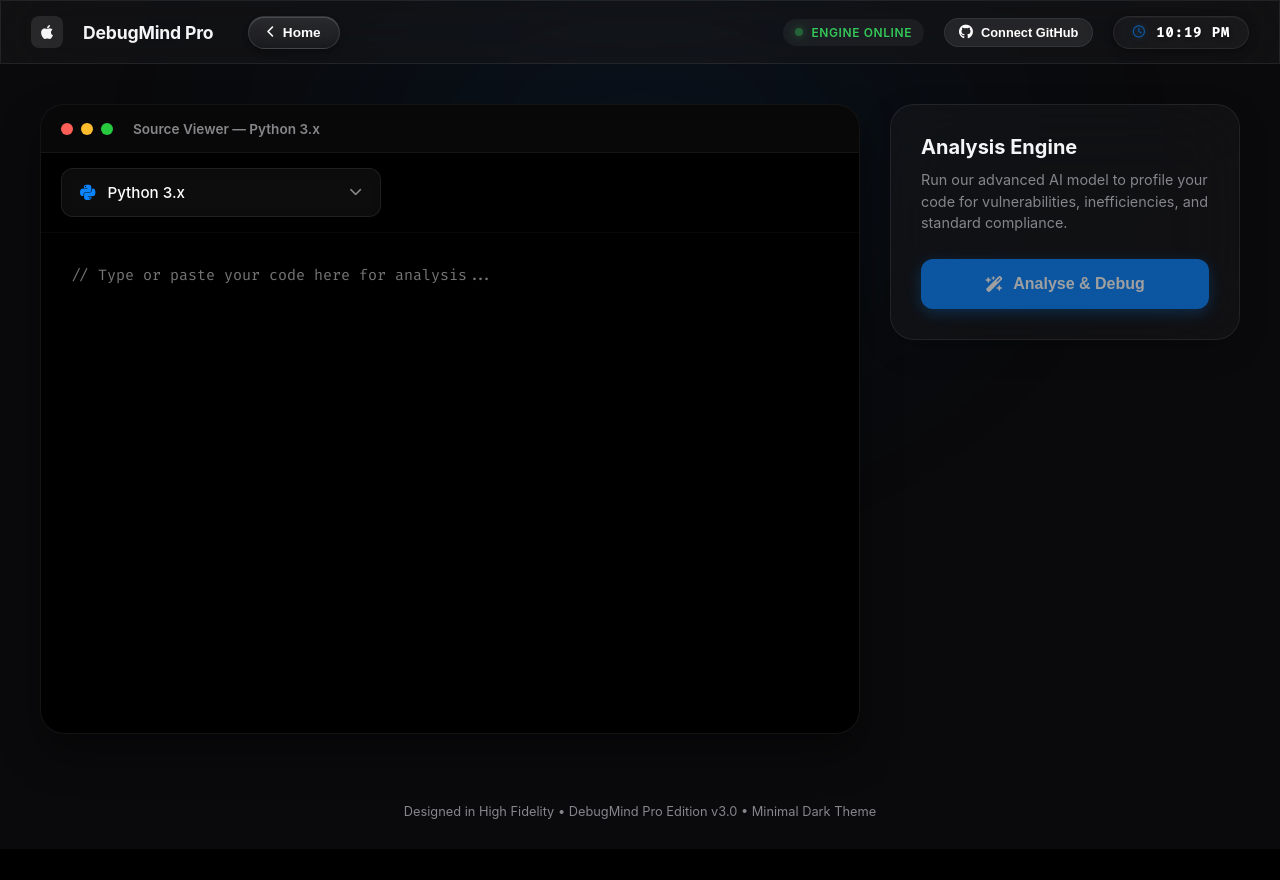
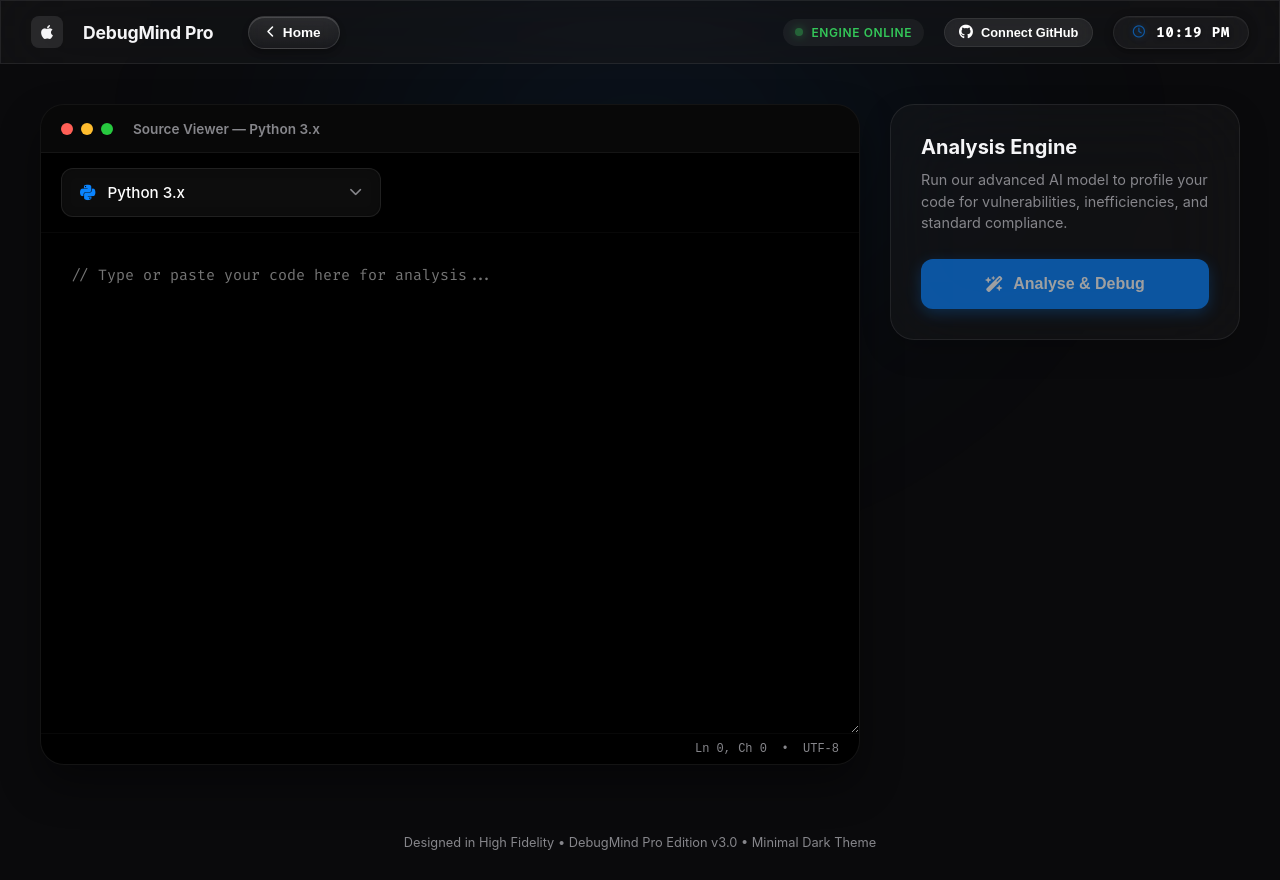
Before and after one commit to SihanUdayaratna03/DebugMind-AI, a React (Create React App) app in the folder debugmind/: page / in a window 1280 px wide. Both pictures are taken after a click on the button "Launch Workspace". Before the commit the page ends 849 px from the top, so only its background shows below. Built offline with nearby package versions, Linux system fonts and the light colour scheme.

Commit message:
frontend update clock

```diff
--- a/debugmind/src/App.css
+++ b/debugmind/src/App.css
@@ -26,6 +26,22 @@
   color: var(--text-main);
   min-height: 100vh;
   overflow-x: hidden;
+}
+
+/* Custom macOS-style Scrollbars */
+::-webkit-scrollbar {
+  width: 8px;
+  height: 8px;
+}
+::-webkit-scrollbar-track {
+  background: transparent;
+}
+::-webkit-scrollbar-thumb {
+  background: rgba(255, 255, 255, 0.2);
+  border-radius: 10px;
+}
+::-webkit-scrollbar-thumb:hover {
+  background: rgba(255, 255, 255, 0.3);
 }
 
 /* Ambient Glow Backgrounds */
@@ -446,6 +462,7 @@
   flex: 1;
   display: flex;
   flex-direction: column;
+  position: relative;
 }
 
 .controls-row {
@@ -588,6 +605,57 @@
 }
 
 .code-editor:focus { outline: none; }
+
+.editor-status-bar {
+  display: flex;
+  justify-content: flex-end;
+  padding: 8px 20px;
+  background: rgba(0, 0, 0, 0.2);
+  border-top: 1px solid rgba(255, 255, 255, 0.03);
+  font-size: 0.75rem;
+  color: var(--text-dim);
+  font-family: 'SF Mono', monospace;
+}
+
+.corrected-code-container {
+  position: relative;
+  background: rgba(0,0,0,0.4);
+  padding: 15px;
+  border-radius: 12px;
+  border: 1px solid rgba(255,255,255,0.1);
+}
+
+.copy-btn {
+  position: absolute;
+  top: 10px;
+  right: 10px;
+  background: rgba(255, 255, 255, 0.1);
+  border: 1px solid rgba(255, 255, 255, 0.2);
+  color: #fff;
+  padding: 5px 10px;
+  border-radius: 6px;
+  font-size: 0.75rem;
+  cursor: pointer;
+  opacity: 0;
+  transition: all 0.2s;
+  display: flex;
+  align-items: center;
+  gap: 5px;
+}
+
+.corrected-code-container:hover .copy-btn {
+  opacity: 1;
+}
+
+.copy-btn:hover {
+  background: rgba(255, 255, 255, 0.2);
+}
+
+.copy-btn.copied {
+  background: rgba(52, 199, 89, 0.2);
+  border-color: #34C759;
+  color: #34C759;
+}
 
 /* Control Panel (Right) */
 .action-panel {
--- a/debugmind/src/App.js
+++ b/debugmind/src/App.js
@@ -74,6 +74,17 @@
   // GitHub Auto-Commit State
   const [isCommitting, setIsCommitting] = useState(false);
   const [commitMessage, setCommitMessage] = useState("");
+  const [copied, setCopied] = useState(false);
+
+  const handleCopyCode = () => {
+    navigator.clipboard.writeText(correctedCode);
+    setCopied(true);
+    setTimeout(() => setCopied(false), 2000);
+  };
+
+  // Calculate lines and chars
+  const lineCount = code ? code.split(/\r\n|\r|\n/).length : 0;
+  const charCount = code.length;
 
   const languageOptions = [
     { value: "python", label: "Python 3.x", icon: "fa-brands fa-python" },
@@ -294,6 +305,10 @@
                       onChange={(e) => setCode(e.target.value)}
                       spellCheck="false"
                    />
+
+                   <div className="editor-status-bar">
+                      Ln {lineCount}, Ch {charCount} &nbsp;&bull;&nbsp; UTF-8
+                   </div>
                 </div>
              </div>
 
@@ -392,7 +407,13 @@
                                         <h5 className="sub-title" style={{ fontSize: '0.9rem', marginBottom: '8px', color: '#34c759' }}>
                                            <i className="fa-solid fa-code"></i> Corrected Code
                                         </h5>
-                                        <div className="corrected-code-container" style={{ background: 'rgba(0,0,0,0.4)', padding: '15px', borderRadius: '12px', border: '1px solid rgba(255,255,255,0.1)' }}>
+                                        <div className="corrected-code-container">
+                                           <button
+                                              className={`copy-btn ${copied ? "copied" : ""}`}
+                                              onClick={handleCopyCode}
+                                           >
+                                              {copied ? <><i className="fa-solid fa-check"></i> Copied!</> : <><i className="fa-regular fa-copy"></i> Copy code</>}
+                                           </button>
                                            <pre className="result-text" style={{ color: '#fff' }}>{correctedCode}</pre>
                                         </div>
                                      </div>
```
